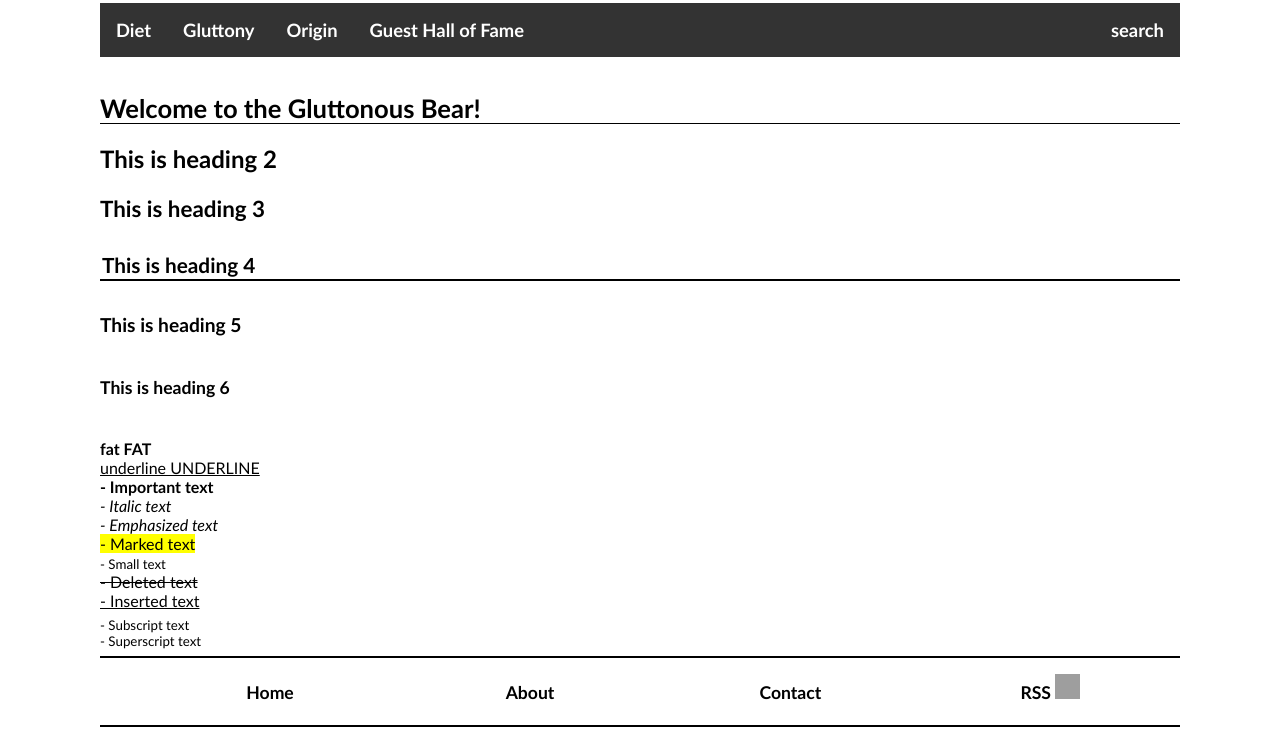
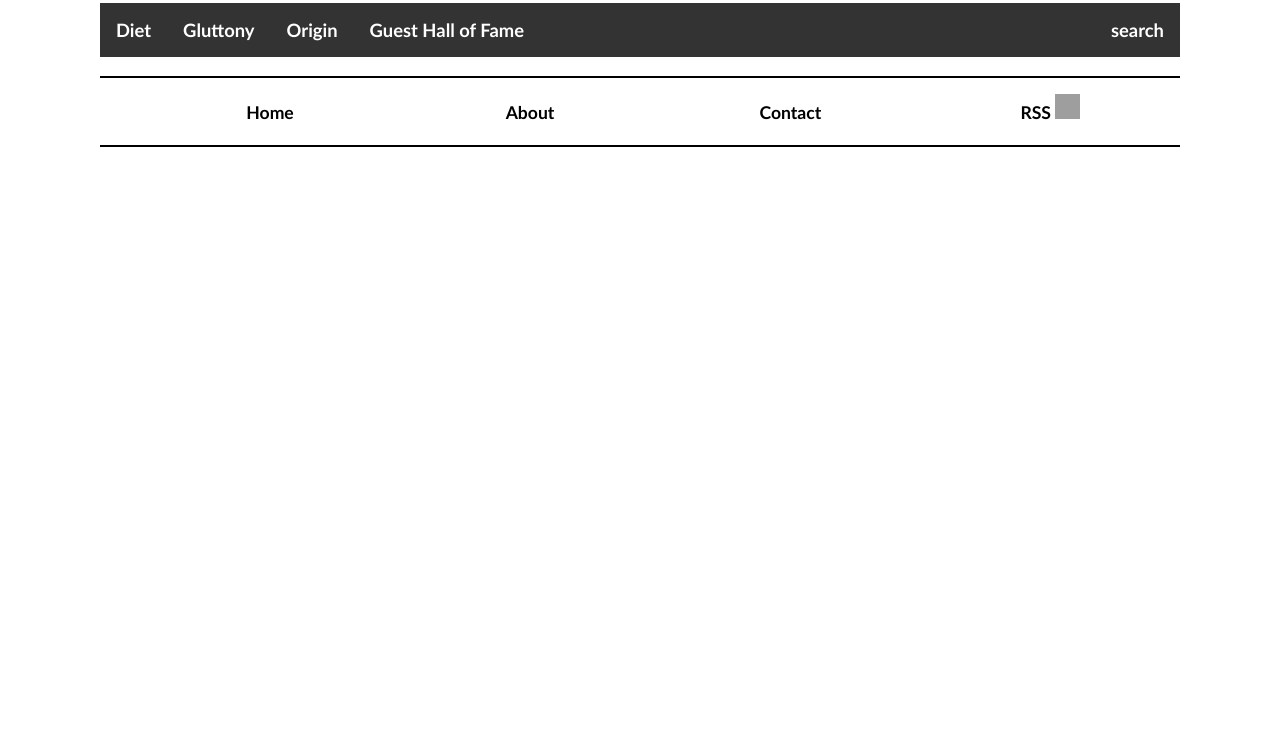
Before and after one commit to gluttonousbear/gluttonousbear.github.io, a Jekyll site: the page built from index.html, in a window 1280 px wide. Shown: the part 503-1238 px from the top of the page. Built offline with Jekyll 4.4.1, drawn with Linux system fonts in a browser that asks for light colours; after the commit the page ends 900 px from its top, so only the background shows below that; grey boxes are pictures that could not be loaded.

Commit message:
Update index.html

```diff
--- a/index.html
+++ b/index.html
@@ -2,22 +2,3 @@
 layout: default
 title: Orso Hypatos, The Gluttonous Bear
 ---
-<div class="blurb">
-	<h1>Welcome to the Gluttonous Bear!</h1>
-	<h2>This is heading 2</h2>
-	<h3>This is heading 3</h3>
-	<h4>This is heading 4</h4>
-	<h5>This is heading 5</h5>
-	<h6>This is heading 6</h6>
-	<b>fat FAT</b> <br />
-	<u> underline UNDERLINE</u> <br />
-	<strong> - Important text</strong>  <br />
-	<i> - Italic text </i> <br />
-	<em> - Emphasized text </em> <br />
-	<mark> - Marked text </mark> <br />
-	<small> - Small text </small> <br />
-	<del> - Deleted text </del> <br />
-	<ins> - Inserted text </ins>  <br />
-	<sub> - Subscript text </sub> <br />
-	<sup> - Superscript text </sup>
-</div><!-- /.blurb -->
```
